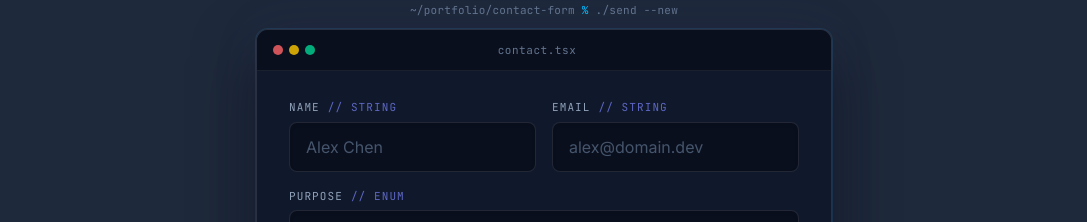
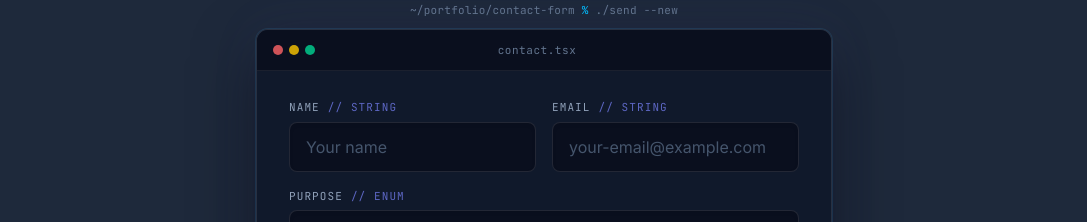
Before and after one commit to ezykl/Portfolio, a React (Vite) app: page / in a window 1280 px wide. Shown: the part 7280-7502 px from the top of the page, without its empty margins (96-1183 px from the left). Built offline with nearby package versions, Linux system fonts and the light colour scheme.

Commit message:
Update ContactForm.tsx

```diff
--- a/src/components/Contact/ContactForm.tsx
+++ b/src/components/Contact/ContactForm.tsx
@@ -578,7 +578,7 @@ export const ContactForm: React.FC = () => {
                       required
                       value={form.name}
                       onChange={setField("name")}
-                      placeholder="Alex Chen"
+                      placeholder="Your name"
                       className={fieldBase}
                     />
                   </div>
@@ -595,7 +595,7 @@ export const ContactForm: React.FC = () => {
                       required
                       value={form.email}
                       onChange={setField("email")}
-                      placeholder="alex@domain.dev"
+                      placeholder="your-email@example.com"
                       className={fieldBase}
                     />
                   </div>
```
